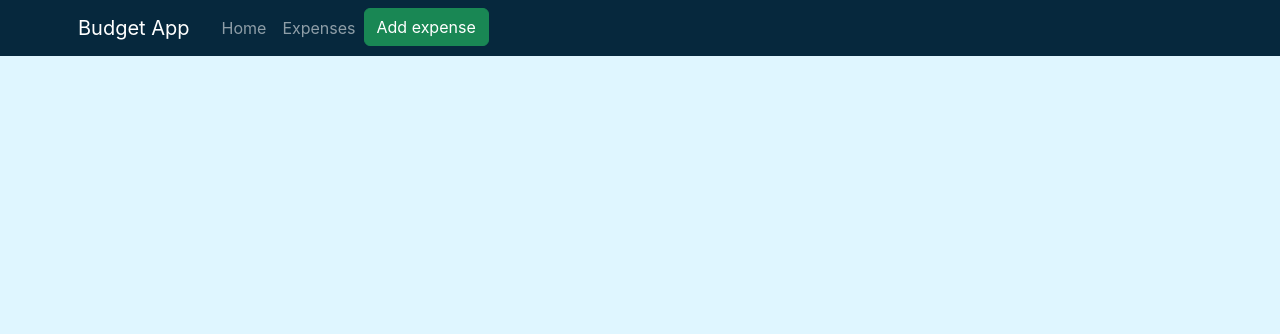
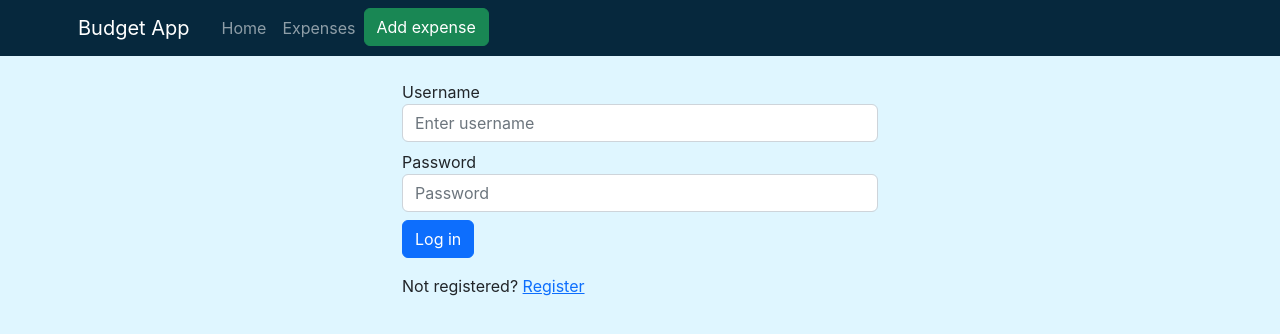
Before and after one commit to viksnekristians/BudgetApp, a React (Create React App) app in the folder budget-frontend/: page /login in a window 1280 px wide. Shown: the top 334 px of the page. Built offline with nearby package versions, Linux system fonts and the light colour scheme; no server answers.

Commit message:
Login and sessionstorage functionality added. Improved login page. Logout functionality added.

```diff
--- a/budget-frontend/src/App.js
+++ b/budget-frontend/src/App.js
@@ -1,23 +1,34 @@
 
 import { useState, useEffect } from 'react';
 import axios from 'axios';
-import Login from './components/Login'
 import AddExpense from './components/AddExpense'
 import AllExpenses from './components/AllExpenses'
 import {UserContext} from './UserContext'
 import { ExpensesContext } from './ExpensesContext';
-import {BrowserRouter as Router, Switch, Route, Routes, Link} from 'react-router-dom'
+import {BrowserRouter as Router, Switch, Route, Routes, Link, Navigate} from 'react-router-dom'
 import Expenses from './pages/Expenses';
 import Home from './pages/Home';
 import Nav from './components/Nav';
+import Login from './pages/Login';
+
+const ProtectedRoute = ({ user, children }) => {
+  if (!user) {
+    return <Navigate to="/login" replace />;
+  }
+
+  return children;
+};
 
 function App() {
-  const [user, setUser] = useState({
-    firstName: "Kristians",
-    id: '123456'
-  })
+  const [user, setUser] = useState(null)
   const [expenses, setExpenses] = useState([])
   useEffect(() => {
+    if(sessionStorage.getItem("isLoggedIn") === "true" && sessionStorage.getItem("userdata")) {
+      setUser(JSON.parse(sessionStorage.getItem("userdata")))
+    }
+  }, [])
+  useEffect(() => {
+    if (user !== null) {
       axios.get(process.env.REACT_APP_BACKEND_URL + '/expenses/' + user.id)
       .then(response => response.data)
       .then(ex => {
@@ -26,7 +37,9 @@ function App() {
         else console.log("no user")
         setExpenses(ex);
         });
-  }, [])
+    }
+
+  }, [user])
   return (
     <Router>
     <div className="App">
@@ -34,8 +47,18 @@ function App() {
         <ExpensesContext.Provider value={{expenses, setExpenses}}>
           <Nav></Nav>
           <Routes>
-            <Route path='/' element={<Home />}></Route>
-            <Route path='/expenses' element={<Expenses />}></Route>
+          <Route path='/login' element={<Login />}>
+            </Route>
+            <Route path='/' element={
+              <ProtectedRoute user={user}>
+                <Home />
+              </ProtectedRoute>}>
+            </Route>
+            <Route path='/expenses' element={
+              <ProtectedRoute user={user}>
+                <Expenses />
+              </ProtectedRoute>}>
+            </Route>
           </Routes>
         </ExpensesContext.Provider>
       </UserContext.Provider>
--- a/budget-frontend/src/components/AddExpense.js
+++ b/budget-frontend/src/components/AddExpense.js
@@ -39,7 +39,7 @@ function AddExpense() {
         category: category,
         desc: description,
         amount: amount,
-        userID: "123456"
+        userID: user.id
       })
       })
       .then((response) => response.json())
--- a/budget-frontend/src/components/Expense.js
+++ b/budget-frontend/src/components/Expense.js
@@ -35,7 +35,7 @@ function Expense(props) {
           </div>
           <p class="card-text">{props.expense.description}</p>
           <p class="card-text" style={{color: props.categoryIdx < colors.length ? colors[props.categoryIdx] : colors[props.categoryIdx % colors.length]}}><b>{props.expense.category}</b></p>
-          <p class="card-text"><span style={{fontSize: "24px"}}><b>{props.expense.amount} €</b></span></p>
+          <p class="card-text"><span style={{fontSize: "24px"}}><b>{Number(props.expense.amount).toFixed(2)} €</b></span></p>
 
         </div>
     </div>
--- a/budget-frontend/src/components/Nav.js
+++ b/budget-frontend/src/components/Nav.js
@@ -1,11 +1,17 @@
-import React from 'react'
+import React, { useContext } from 'react'
 import { useState } from 'react';
 import {Link} from 'react-router-dom'
 import AddExpense from './AddExpense'
+import { UserContext } from '../UserContext';
 
 function Nav() {
-
+  const {user, setUser} = useContext(UserContext)
   const [showAddExpense, setShowAddExpense] = useState(false);
+  const handleLogout = (e) => {
+    e.preventDefault();
+    sessionStorage.clear();
+    setUser(null);
+  }
 
   return (
     <div className="bg-dark ">
@@ -29,6 +35,7 @@ function Nav() {
             }
           </li>
         </ul>
+        <div style={{marginLeft: "auto"}}>{user && <button className="btn btn-danger" onClick={handleLogout}>Log out</button>}</div>
       </div>
     </nav>
   </div>
--- a/budget-frontend/src/pages/Expenses.js
+++ b/budget-frontend/src/pages/Expenses.js
@@ -1,8 +1,7 @@
 
 import { useState, useContext } from 'react';
+import { Routes, Route, Link, Navigate } from 'react-router-dom';
 
-import Login from '../components/Login'
-import AddExpense from '../components/AddExpense'
 import AllExpenses from '../components/AllExpenses'
 import {UserContext} from '../UserContext'
 
--- a/budget-frontend/src/pages/Home.js
+++ b/budget-frontend/src/pages/Home.js
@@ -33,9 +33,9 @@ function Home() {
   return (
     <div className="container-sm pt-4">
       <h3>Hello, {user.firstName} {user.lastName}</h3>
-      <p>Your expenses last 7 days: <span style={{fontSize: "24px"}}><b>{getExpensesInPeriod(7)} €</b></span></p>
-      <p>Your expenses this calendar month: <span style={{fontSize: "24px"}}><b>{getExpensesThisMonth()} €</b></span></p>
-      <p>Your expenses last 30 days: <span style={{fontSize: "24px"}}><b>{getExpensesInPeriod(30)} €</b></span></p>
+      <p>Your expenses last 7 days: <span style={{fontSize: "24px"}}><b>{getExpensesInPeriod(7).toFixed(2)} €</b></span></p>
+      <p>Your expenses this calendar month: <span style={{fontSize: "24px"}}><b>{getExpensesThisMonth().toFixed(2)} €</b></span></p>
+      <p>Your expenses last 30 days: <span style={{fontSize: "24px"}}><b>{getExpensesInPeriod(30).toFixed(2)} €</b></span></p>
     </div>
   );
 }
--- /dev/null
+++ b/budget-frontend/src/pages/Login.js
@@ -0,0 +1,73 @@
+import React, {useState, useContext} from 'react'
+import { UserContext } from '../UserContext';
+import { ExpensesContext } from '../ExpensesContext';
+import {BrowserRouter as Router, Switch, Route, Routes, Link, Navigate} from 'react-router-dom'
+import axios from 'axios';
+
+function Login() {
+const {user,setUser} = useContext(UserContext);
+const {expenses, setExpenses} = useContext(ExpensesContext);
+const [username, setUsername] = useState("")
+const [password, setPassword] = useState("")
+
+if (user) {
+    return <Navigate to="/" replace />;
+    }
+
+  const onLoginSubmit = (e) => {
+    e.preventDefault();
+    axios.post(process.env.REACT_APP_BACKEND_URL + '/login', {
+        username: username,
+        password: password
+    })
+    .then(response => response.data)
+    .then(user => {
+      if (!user) console.log("no user")
+      else {
+        setUser({
+            id: user._id,
+            firstname: user.firstname,
+            lastname: user.lastname,
+            username: user.username
+        })
+        sessionStorage.setItem("isLoggedIn", true);
+        sessionStorage.setItem("userdata", JSON.stringify({
+            id: user._id,
+            firstname: user.firstname,
+            lastname: user.lastname,
+            username: user.username
+        }));
+        if (user !== null) {
+            axios.get(process.env.REACT_APP_BACKEND_URL + '/expenses/' + user._id)
+            .then(response => response.data)
+            .then(ex => {
+              setExpenses(ex);
+              });
+          }
+      }
+      });
+  }
+
+  return (
+    <div className="container-sm pt-4"  style={{maxWidth: "500px"}}>
+        <form className="mb-3" onSubmit={onLoginSubmit}>
+            <div class="form-group mb-2">
+                <label for="usernameinput">Username</label>
+                <input type="text" class="form-control bg-white" id="usernameinput" placeholder="Enter username" value={username} onChange={
+                    (e) => {setUsername(e.target.value)}
+                }></input>
+            </div>
+            <div class="form-group mb-2">
+                <label for="exampleInputPassword1">Password</label>
+                <input type="password" class="form-control bg-white" id="exampleInputPassword1" placeholder="Password" value={password} onChange={
+                    (e) => {setPassword(e.target.value)}
+                }></input>
+            </div>
+            <button type="submit" class="btn btn-primary">Log in</button>
+        </form>
+        <p>Not registered? <a href="/register">Register</a></p>
+    </div>
+  )
+}
+
+export default Login
--- a/budget-frontend/src/styles/index.css
+++ b/budget-frontend/src/styles/index.css
@@ -24,3 +24,16 @@ code {
 .btn{
 	box-shadow: none !important;
 }
+
+button:focus {
+    outline: none !important;
+    outline-offset: none !important;
+    box-shadow: none !important;
+}
+
+.btn-close:focus {
+  outline: none !important;
+  outline-offset: none !important;
+  box-shadow: none !important;
+  opacity: 0.5 !important;
+}
```
Also changed, not shown: 2 other files (tests, documents, lock files or other folders). Lines whose indentation alone changed are shown as unchanged.
